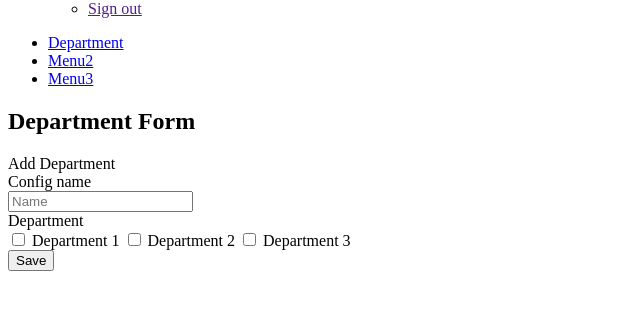
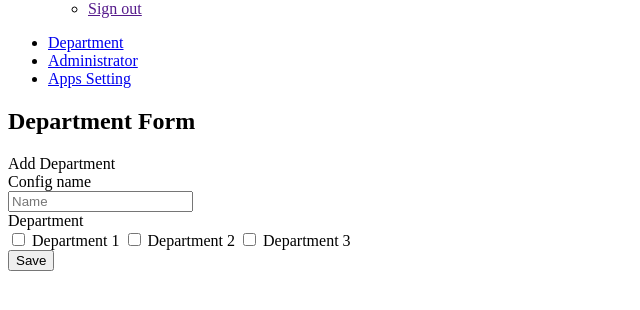
Before and after one commit to aommiez/que, a PHP site: template views/department/form.php in a window 1280 px wide. Shown: the part 60-370 px from the top of the page, without its empty margins (0-640 px from the left). Run offline with PHP 8.4, Linux system fonts and the light colour scheme; the template is opened without the code that fills it, so the values that code supplies are empty.

Commit message:
fix left menu

```diff
--- a/_template/header.php
+++ b/_template/header.php
@@ -211,13 +211,13 @@
                 <li class=''>
                     <a href='#'>
                         <i class='icon-file-alt'></i>
-                        <span>Menu2</span>
+                        <span>Administrator</span>
                     </a>
                 </li>
                 <li class=''>
                     <a href='#'>
                         <i class='icon-file-alt'></i>
-                        <span>Menu3</span>
+                        <span>Apps Setting</span>
                     </a>
                 </li>
             </ul>
```
Also changed, not shown: page/user/queue.php (+9 -1 lines).
